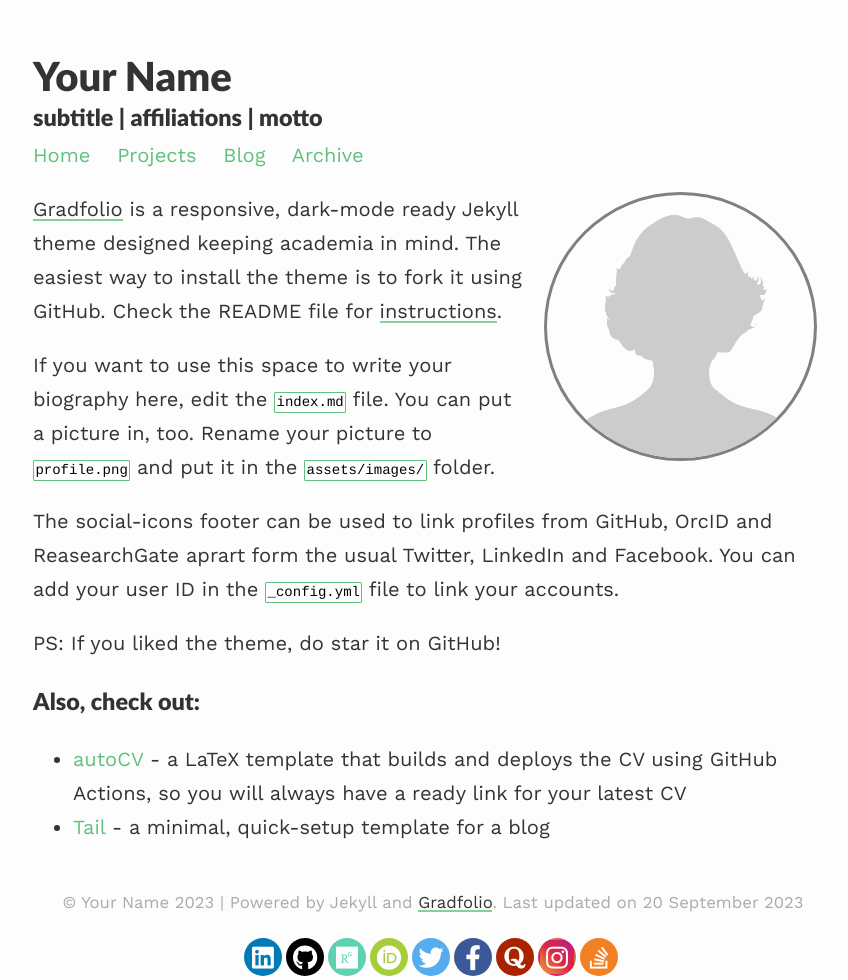
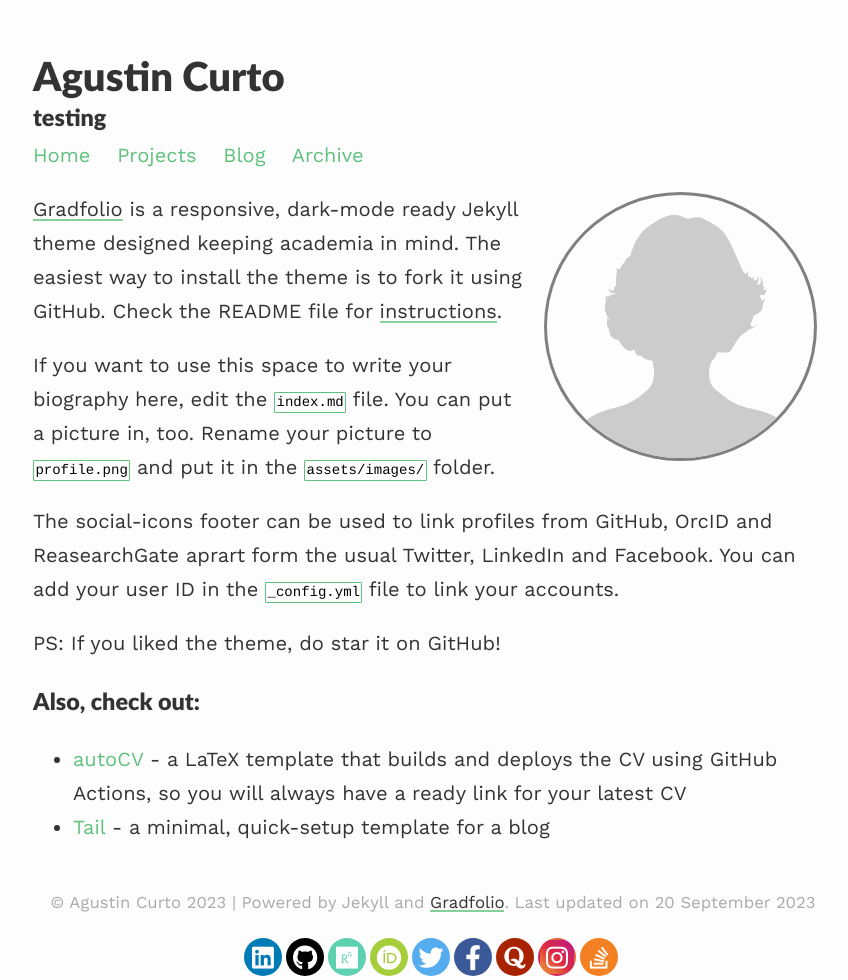
Before and after one commit to agustincurto/gradfolio, a Jekyll site: the page built from index.md, in a window 1280 px wide. Shown: the whole page, without its empty margins (207-1055 px from the left). Built offline with Jekyll 4.4.1, drawn with Linux system fonts in a browser that asks for light colours; nearby versions of some CDN libraries.

Commit message:
Update _config.yml

```diff
--- a/_config.yml
+++ b/_config.yml
@@ -1,10 +1,10 @@
 ### your site title here
 
-title: Your Name
-description: subtitle | affiliations | motto
+title: Agustin Curto
+description: testing
 
-baseurl: /gradfolio #name of GitHub repository
-url: "https://agustincurto.github.io" #custom url to be used instead of GitHub repository
+baseurl: "/"
+url: "https://agustincurto.github.io"
 email: #
 
 # Pagination
```
